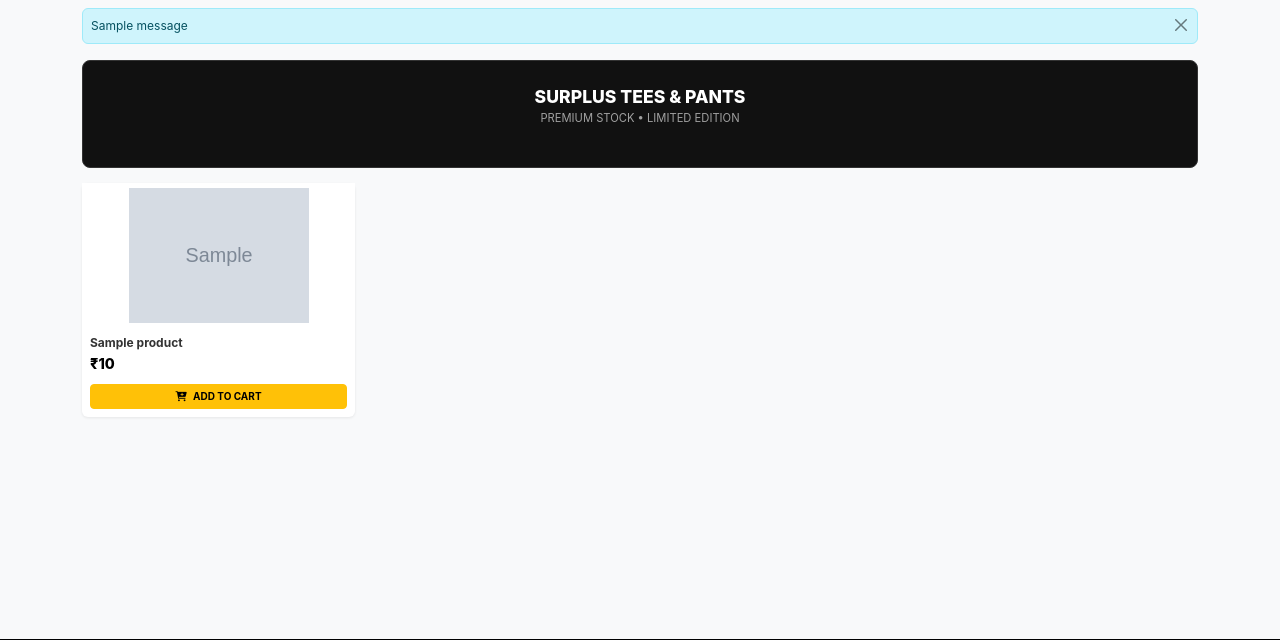
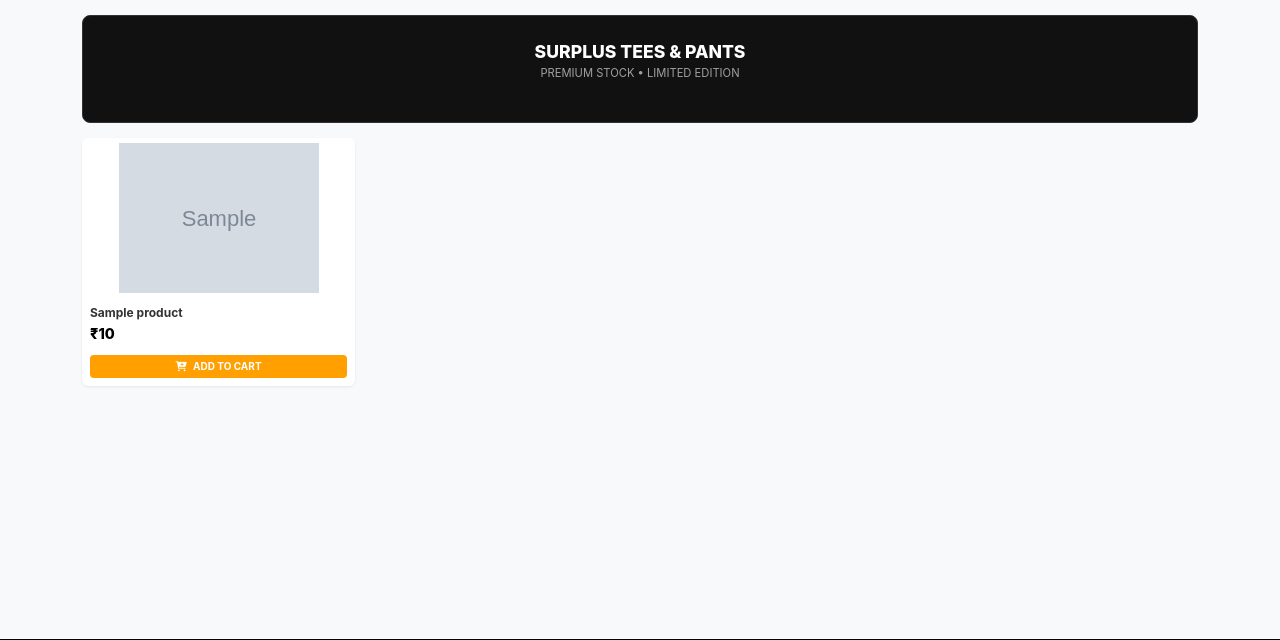
Before and after one commit to gmkarshad45-design/evia-shop, a Flask app: page / in a window 1280 px wide. Shown: the part 57-697 px from the top of the page. Run offline with Flask 3, Linux system fonts and the light colour scheme; tables that the repository leaves empty hold one stand-in row (values such as "Sample post"); grey boxes marked "Sample" are stand-in pictures; one stand-in notice (Sample message) is shown.

Commit message:
Update index.html

```diff
--- a/templates/index.html
+++ b/templates/index.html
@@ -22,9 +22,9 @@
         }
         .nav-link-menu { color: #fff !important; font-size: 13px; font-weight: 600; padding: 10px 0; text-transform: uppercase; border-bottom: 1px solid #333; }
         .btn-exit-menu { color: #ff4d4d !important; font-weight: 800; border: 1px solid #ff4d4d; border-radius: 4px; padding: 5px 15px; margin-top: 10px; display: inline-block; text-decoration: none; font-size: 12px; }
-        .product-card { border-radius: 6px; background: #fff; border: none; box-shadow: 0 1px 3px rgba(0,0,0,0.08); height: 100%; transition: transform 0.2s ease; }
+        .product-card { border-radius: 6px; background: #fff; border: none; box-shadow: 0 1px 3px rgba(0,0,0,0.08); height: 100%; transition: transform 0.2s ease; overflow: hidden; }
         .product-card:hover { transform: translateY(-5px); }
-        .img-container { height: 145px; background: #fff; display: flex; align-items: center; justify-content: center; padding: 5px; }
+        .img-container { height: 160px; background: #fff; display: flex; align-items: center; justify-content: center; padding: 5px; }
         .img-container img { max-width: 100%; max-height: 100%; object-fit: contain; }
         .product-title { font-size: 0.75rem; font-weight: 700; color: #333; margin-bottom: 2px; }
         .hero-announcement { background-color: #111; color: #fff; border-radius: 8px; padding: 25px 10px; text-align: center; margin: 15px 0; border: 1px solid #333; }
@@ -39,7 +39,7 @@
     <div class="container px-2">
         <a class="navbar-brand" href="/">EVIA</a>
         <form class="search-group" action="/" method="GET">
-            <input class="form-control search-input" type="search" name="q" placeholder="Search items...">
+            <input class="form-control search-input" type="search" name="q" placeholder="Search items..." value="{{ request.args.get('q', '') }}">
             <button class="search-btn" type="submit"><i class="fa fa-search"></i></button>
         </form>
         <a href="/cart" class="cart-link position-relative">
@@ -54,12 +54,9 @@
         <div class="collapse navbar-collapse" id="mainMenu">
             <div class="navbar-nav ms-auto">
                 {% if current_user.is_authenticated %}
-                    <a class="nav-link nav-link-menu" href="{{ url_for('profile') }}">My Orders</a>
-
-                    {% if current_user.is_admin %}
+                    {% if current_user.email == 'admin@test.gmail.com' %}
                         <a class="nav-link nav-link-menu text-info" href="/admin">Admin Panel</a>
                     {% endif %}
-
                     <div class="text-center">
                         <a class="btn-exit-menu" href="/logout">LOGOUT</a>
                     </div>
@@ -74,17 +71,6 @@
 
 <div class="content-wrapper">
     <div class="container">
-        {% with messages = get_flashed_messages() %}
-          {% if messages %}
-            {% for message in messages %}
-              <div class="alert alert-info alert-dismissible fade show mt-2" role="alert" style="font-size: 12px; padding: 8px;">
-                {{ message }}
-                <button type="button" class="btn-close" data-bs-dismiss="alert" aria-label="Close" style="padding: 10px;"></button>
-              </div>
-            {% endfor %}
-          {% endif %}
-        {% endwith %}
-
         <div class="hero-announcement">
             <h2>SURPLUS TEES & PANTS</h2>
             <p style="font-size: 0.7rem; opacity: 0.6;">PREMIUM STOCK • LIMITED EDITION</p>
@@ -105,7 +91,7 @@
                             </div>
                         </a>
                         <div class="px-2 pb-2">
-                            <a href="{{ url_for('add_to_cart', id=p.id) }}" class="btn btn-warning w-100 btn-sm fw-bold" style="font-size: 10px;">
+                            <a href="{{ url_for('add_to_cart', id=p.id) }}" class="btn btn-warning w-100 btn-sm fw-bold" style="font-size: 10px; background-color: #ff9f00; border: none; color: white;">
                                 <i class="fa fa-cart-plus me-1"></i> ADD TO CART
                             </a>
                         </div>
@@ -114,7 +100,8 @@
                 {% endfor %}
             {% else %}
                 <div class="col-12 text-center py-5">
-                    <p class="text-muted">No products found.</p>
+                    <p class="text-muted">No products found for "{{ request.args.get('q') }}"</p>
+                    <a href="/" class="btn btn-dark btn-sm rounded-pill px-4">See All Items</a>
                 </div>
             {% endif %}
         </div>
```
